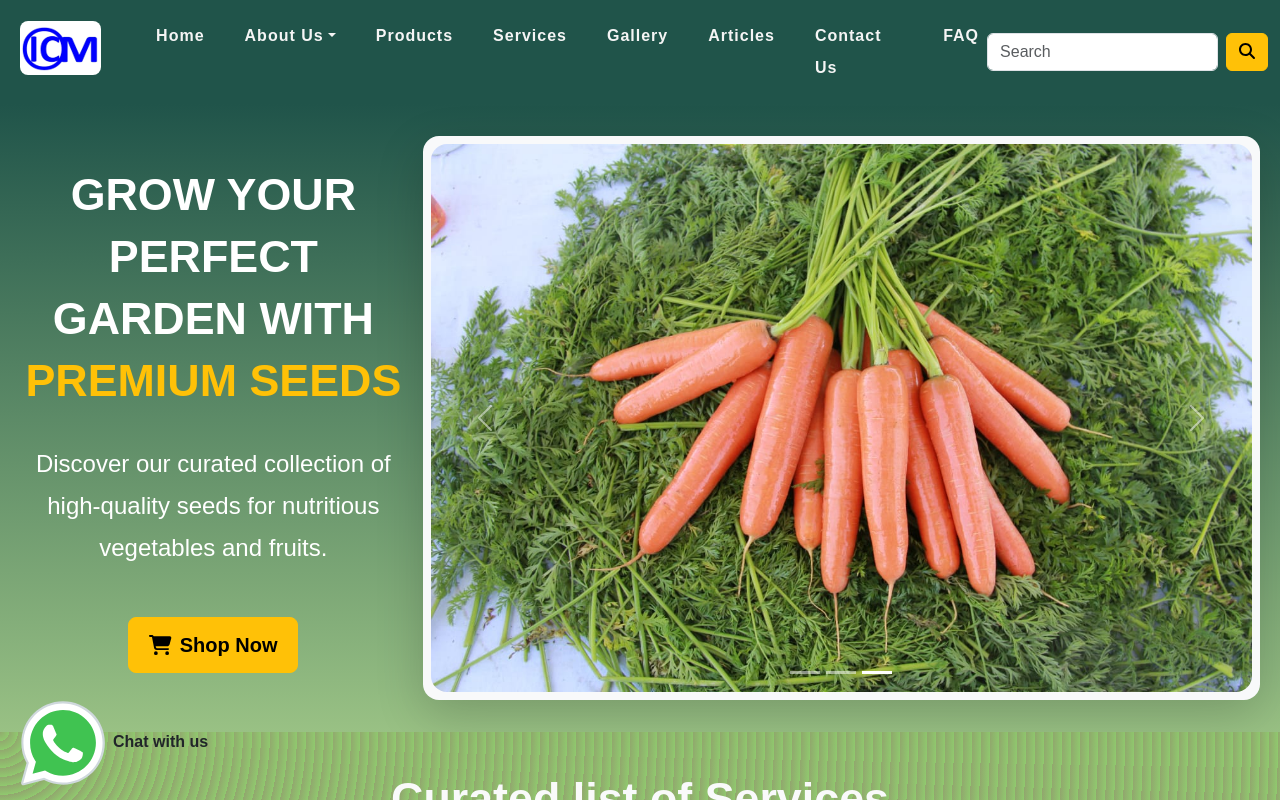
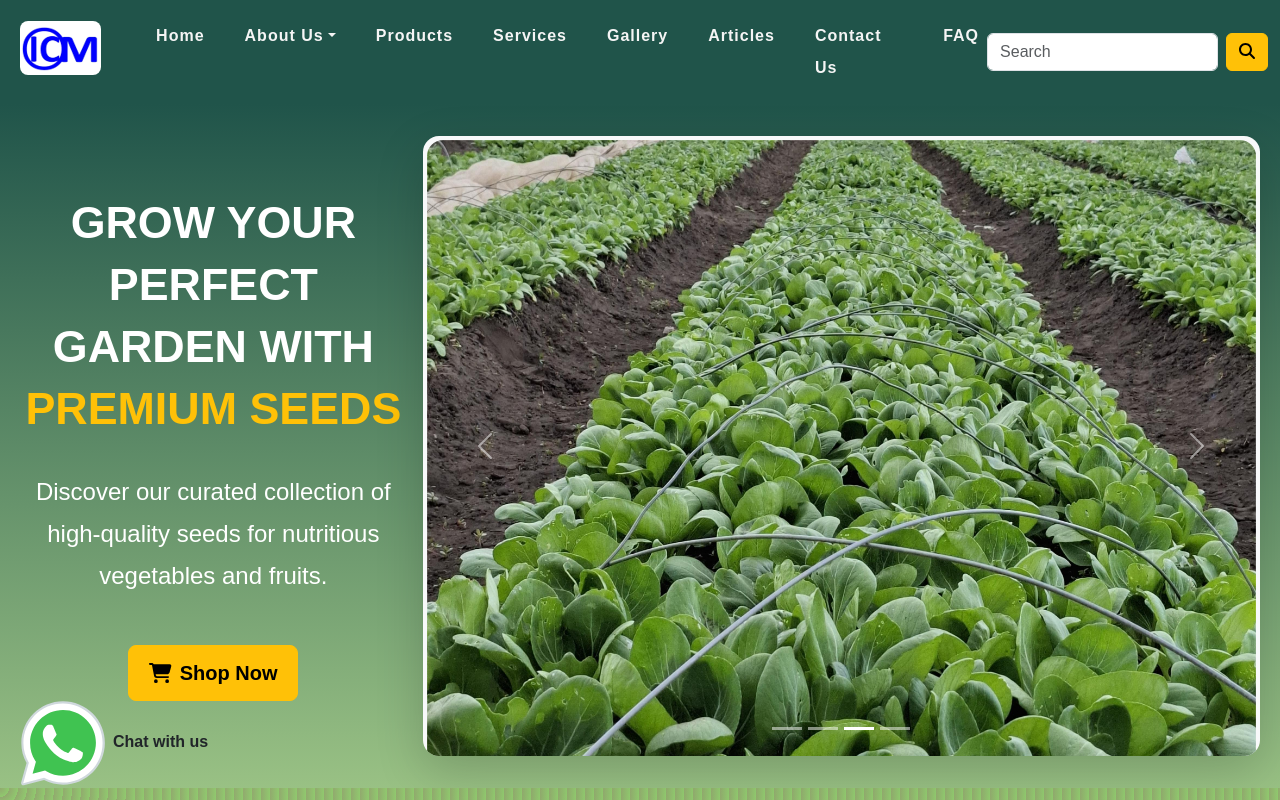
Before and after one commit to josephkipkemoi/icm, a React (Create React App) app: page / in a window 1280 px wide. Shown: the top 800 px of the page. Built offline with nearby package versions, Linux system fonts and the light colour scheme; a web font is replaced by a local one.

Commit message:
added more images on carousel and set the right aspect ratio for images

```diff
--- a/src/components/slider.css
+++ b/src/components/slider.css
@@ -1,6 +1,7 @@
 .slider-img-container {
-    height: auto;
+    height: 620px;
     overflow: hidden;
+    position: relative;
 }
 .slider-main-component h1 {
     font-size:clamp(2.5rem, 3.5vw, 3rem);
@@ -10,9 +11,10 @@
     line-height: 42px;
     font-size: 24px;
 }
-.slider-img-container img {
-    max-height: 620px;
-    width: 100%;
+.slider-img-container  {
+   object-fit: contain; /* or 'contain' */
+  object-position: center;
+   aspect-ratio: 16 / 9;
 }
 .slider-main-component {
     background: linear-gradient(#20544a, #99c184);
--- a/src/components/slider.js
+++ b/src/components/slider.js
@@ -25,7 +25,14 @@ const SliderComponent = () => {
                     </Link>
                     </div>
                 </div>
-                <Carousel className="col col-8 col-8-sm slider-img-container bg-light p-2 m-2 rounded-4 carousel-mobile shadow-lg">
+                <Carousel className="col col-8 col-8-sm slider-img-container bg-light p-1 m-2 rounded-4 carousel-mobile shadow-lg">
+                    <Carousel.Item interval={2000}>
+                        <img
+                            className="img-fluid d-block rounded-4"
+                            src="https://i.ibb.co/wF98NxGS/fieldwork.jpg"
+                            alt="Fourth slide"
+                        />
+                    </Carousel.Item>
                     <Carousel.Item interval={2000}>
                         <img
                             className="img-fluid d-block w-100 rounded-4"
@@ -47,6 +54,7 @@ const SliderComponent = () => {
                             alt="Third slide"
                         />
                     </Carousel.Item>
+
                 </Carousel>
             </div>
 
```
